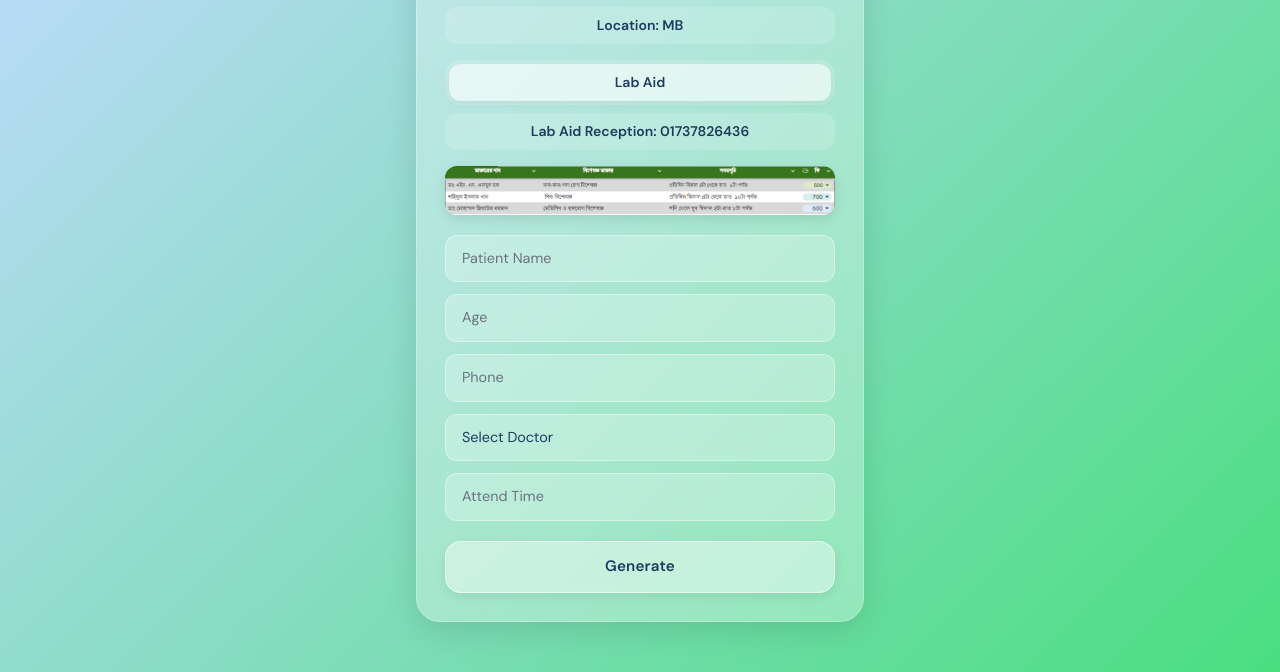
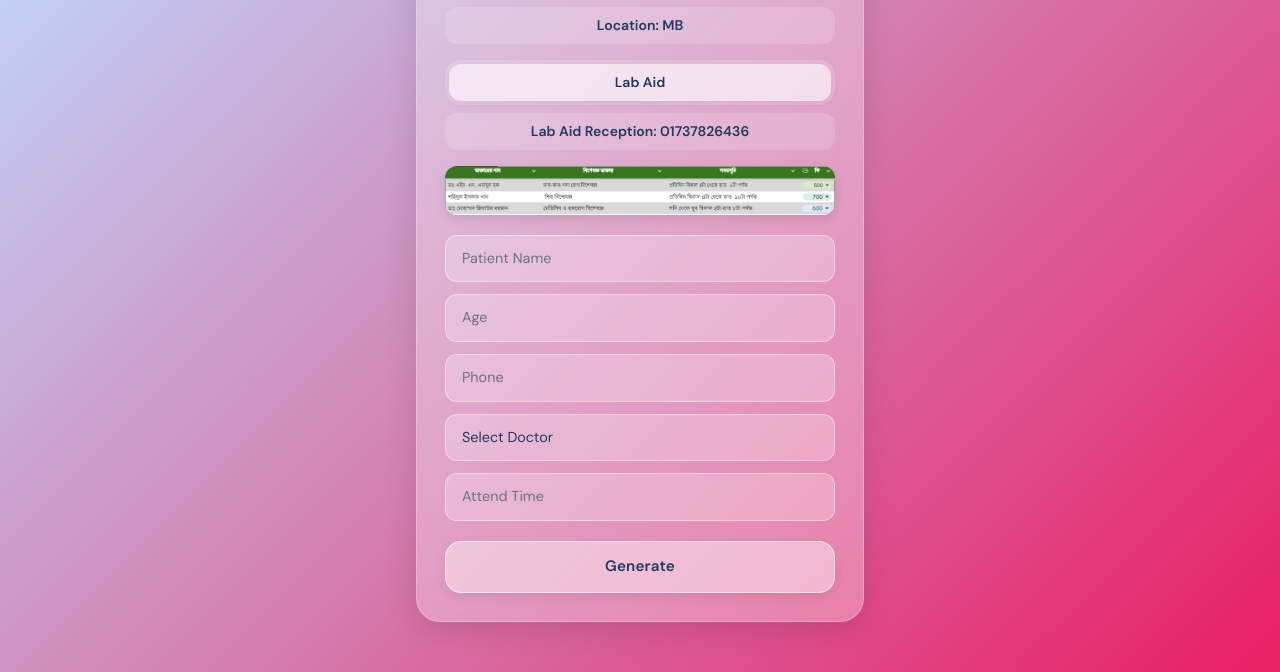
Before and after one commit to mbuser21/slbookv2, a plain HTML site: page index.html in a window 1280 px wide. Shown: the part 128-800 px from the top of the page. Drawn offline with nearby package versions, Linux system fonts and the light colour scheme.

Commit message:
Update style.css

```diff
--- a/style.css
+++ b/style.css
@@ -9,7 +9,7 @@
 
 body {
   font-family: 'DM Sans', sans-serif;
-  background: linear-gradient(135deg, #bfdbfe 0%, #4ade80 100%);
+  background: linear-gradient(135deg, #bfdbfe 0%, #e91e63 100%);
   min-height: 100vh;
   display: flex;
   align-items: center;
```
